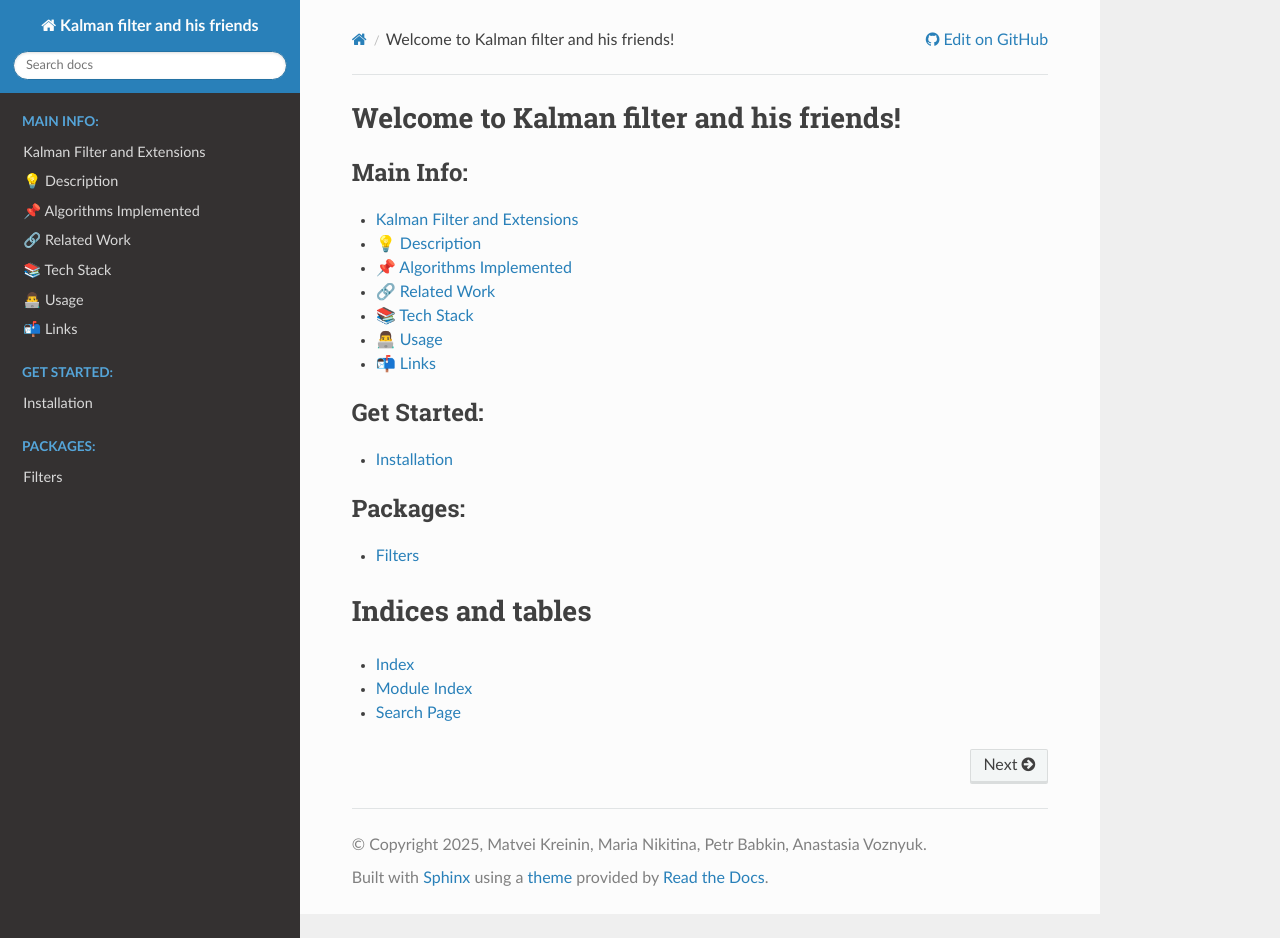
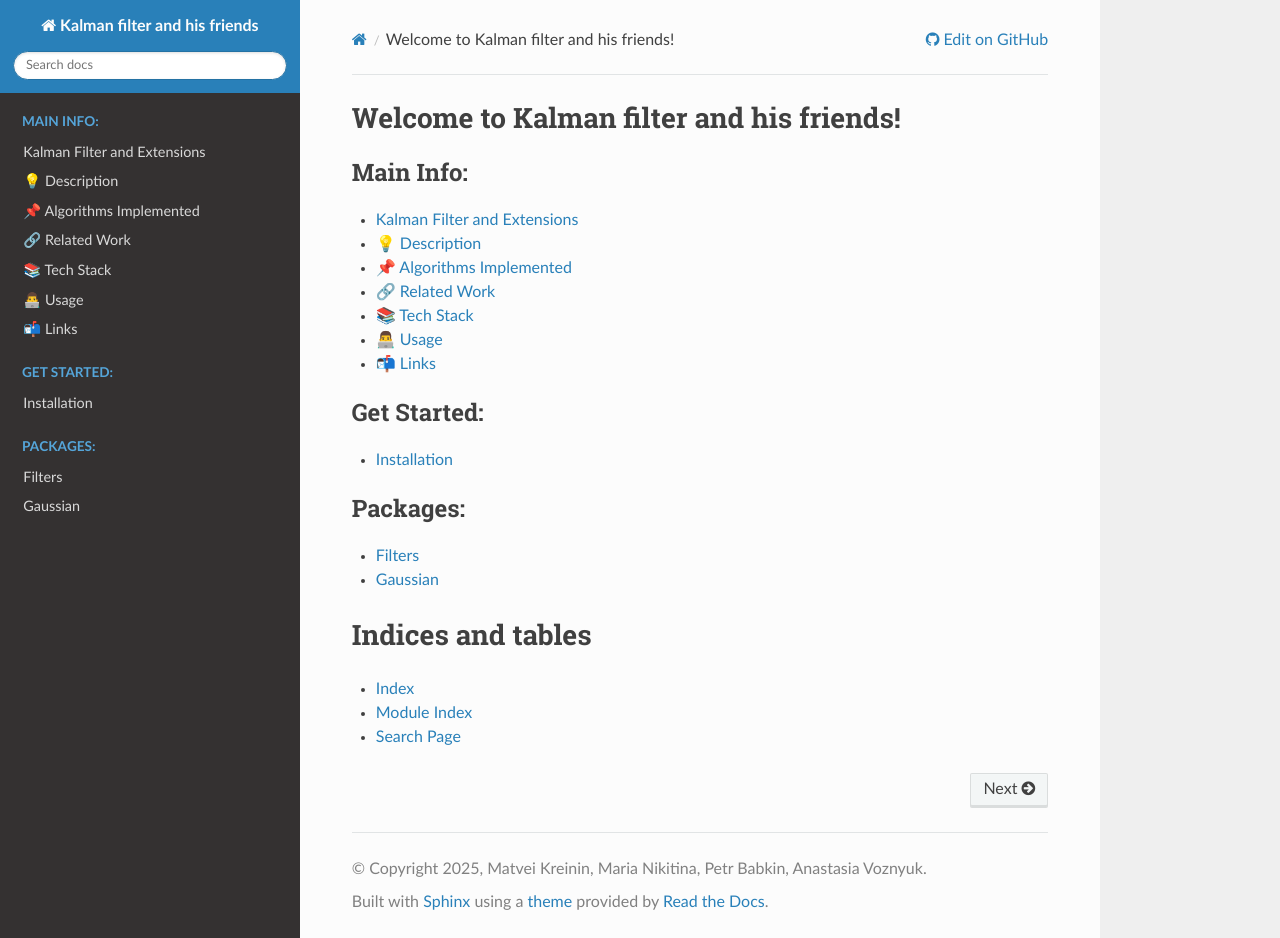
Before and after one commit to intsystems/Kalman-filter-and-his-friends, a Sphinx documentation site: the page built from doc/source/index.rst, in a window 1280 px wide and 938 px high. Built offline with Sphinx 7.4.7 and the Read the Docs theme 3.1.0, drawn with Linux system fonts in a browser that asks for light colours.

Commit message:
Gaussian in docs

```diff
--- /dev/null
+++ b/doc/source/gaussian.rst
@@ -0,0 +1,6 @@
+*******
+Gaussian
+*******
+
+.. automodule:: kalman.gaussian
+    :members:
--- a/doc/source/index.rst
+++ b/doc/source/index.rst
@@ -24,6 +24,7 @@ Welcome to Kalman filter and his friends!
    :caption: Packages:
 
    filters.rst
+   gaussian.rst
 
 
 Indices and tables
```
Also changed, not shown: 2 other files.
